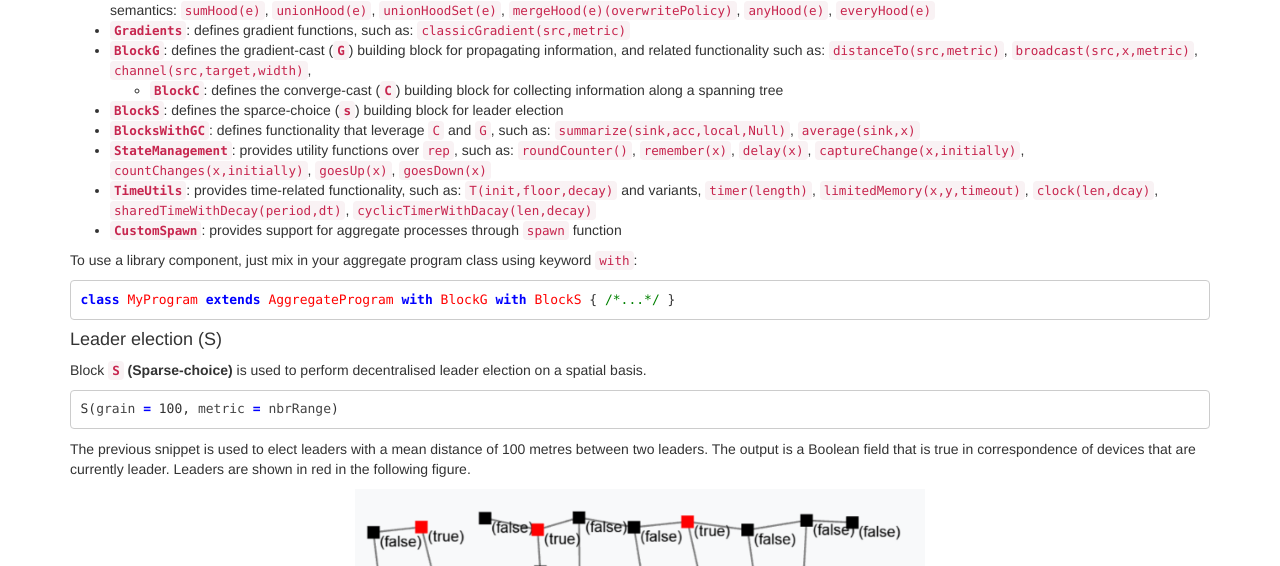
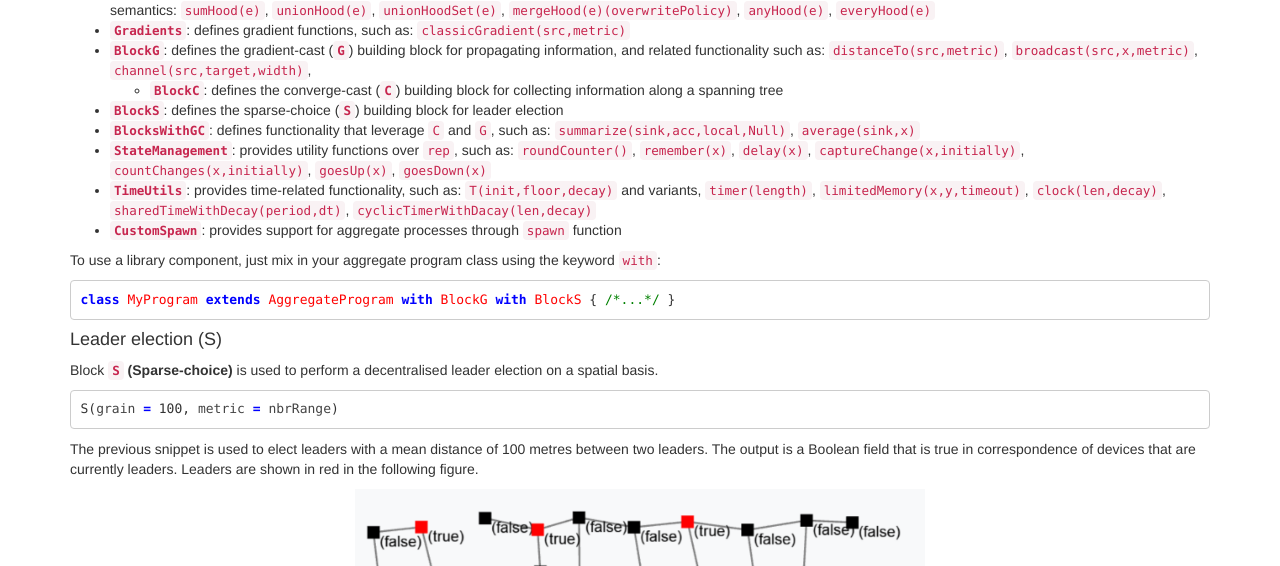
Before and after one commit to scafi/scafi.github.io, a Jekyll site: the page built from pages/docs.md, in a window 1280 px wide and 900 px high, scrolled down 12734 px. Shown: the part 158-724 px from the top of the window. Built offline with Jekyll 4.4.1, drawn with Linux system fonts in a browser that asks for light colours; some of the changed text lies outside the part shown.

Commit message:
minors on text

````diff
--- a/pages/docs.md
+++ b/pages/docs.md
@@ -2,7 +2,7 @@
 layout: page
 title: Docs
 permalink: /docs/
-excerpt: Documentation for ScaFi, a Scala-based aggregate programming toolkit. It describes the ScaFi domain-specific language (DSL), which implements a variant of the field calculus, as well as its API, runtime and support for construction of aggregate systems.
+excerpt: Documentation for ScaFi, a Scala-based aggregate programming toolkit. It describes the ScaFi domain-specific language (DSL), which implements a variant of the field calculus, as well as its API, runtime and support for the construction of aggregate systems.
 main: true
 scafi: 1.1.15
 order: 2
@@ -208,15 +208,15 @@ From a deployment perspective, ScaFi consists of the following modules:
 * **`scafi-commons`**: provides basic entities (e.g., spatial and temporal abstractions)
 * **`scafi-core`**: represents the core of the project and provides an implementation of the ScaFi aggregate programming DSL,
   together with its standard library
-* **`scafi-simulator`**: provides a basic support for simulating aggregate systems
-* **`scafi-simulator-gui`**: provides a GUI for visualising simulations of aggregate systems
+* **`scafi-simulator: provides basic support for simulating aggregate systems
+* **`scafi-simulator-GUI`**: provides a GUI for visualising simulations of aggregate systems
 * **`spala`**: provides an actor-based aggregate computing middleware
 * **`scafi-distributed`**: ScaFi integration-layer for `spala`
 
 The modules to be imported (e.g., via sbt or Gradle) depend on the use case:
 
 * _Development of a real-world aggregate application_.
-  Bring `scafi-core` in for a fine-grained integration. For more straightforward distributed system setup, take a look at `scafi-distributed`.
+  Bring `scafi-core` in for a fine-grained integration. For a more straightforward distributed system setup, take a look at `scafi-distributed`.
 * _Play, exercise, and experiment with aggregate programming_.
   Bring `scafi-core` in for writing aggregate programs as well as `scafi-simulator-gui` to quickly render an executing system.
 * _Set up sophisticated simulations_
@@ -594,15 +594,15 @@ The ScaFi standard library is organised into a number of modules such as:
 * **`BlockG`**: defines the gradient-cast (**`G`**) building block for propagating information, and related functionality such as: `distanceTo(src,metric)`, `broadcast(src,x,metric)`,
   `channel(src,target,width)`,
   * **`BlockC`**: defines the converge-cast (**`C`**) building block for collecting information along a spanning tree
-* **`BlockS`**: defines the sparce-choice (**`s`**) building block for leader election
+* **`BlockS`**: defines the sparse-choice (**`S`**) building block for leader election
 * **`BlocksWithGC`**: defines functionality that leverage `C` and `G`, such as: `summarize(sink,acc,local,Null)`, `average(sink,x)`
 * **`StateManagement`**: provides utility functions over `rep`, such as:
   `roundCounter()`, `remember(x)`, `delay(x)`, `captureChange(x,initially)`, `countChanges(x,initially)`, `goesUp(x)`, `goesDown(x)`
 * **`TimeUtils`**: provides time-related functionality, such as: `T(init,floor,decay)` and variants, `timer(length)`, `limitedMemory(x,y,timeout)`,
-  `clock(len,dcay)`, `sharedTimeWithDecay(period,dt)`, `cyclicTimerWithDacay(len,decay)`
+  `clock(len,decay)`, `sharedTimeWithDecay(period,dt)`, `cyclicTimerWithDacay(len,decay)`
 * **`CustomSpawn`**: provides support for aggregate processes through `spawn` function
 
-To use a library component, just mix in your aggregate program class using keyword `with`:
+To use a library component, just mix in your aggregate program class using the keyword `with`:
 
 ```scala
 class MyProgram extends AggregateProgram with BlockG with BlockS { /*...*/ }
@@ -610,14 +610,14 @@ class MyProgram extends AggregateProgram with BlockG with BlockS { /*...*/ }
 
 #### Leader election (S)
 
-Block **`S` (Sparse-choice)** is used to perform decentralised leader election on a spatial basis.
+Block **`S` (Sparse-choice)** is used to perform a decentralised leader election on a spatial basis.
 
 ```scala
 S(grain = 100, metric = nbrRange)
 ```
 
 The previous snippet is used to elect leaders with a mean distance of 100 metres between two leaders.
-The output is a Boolean field that is true in correspondence of devices that are currently leader.
+The output is a Boolean field that is true in correspondence of devices that are currently leaders.
 Leaders are shown in red in the following figure.
 
 ![Leader election through the S block](/imgs/example-s.png){:.centered}
@@ -708,7 +708,7 @@ Once you have cloned your ScaFi repository, you can build the project using [sbt
 You can run tests:
 
 ```
-sbt test
+sbt +test
 ```
 
 Generate the docs:
````
Also changed, not shown: other parts of pages/docs.md (+6 -6 lines), index.md (+1 -1 lines).
